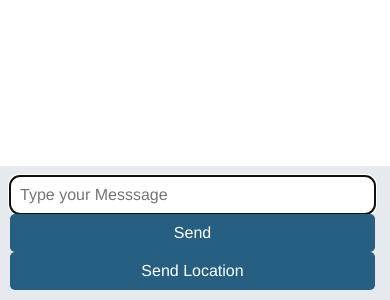
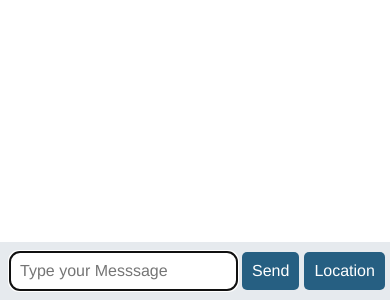
Before and after one commit to Manish-1301/Chat-app, a website: page public/chat.html in a window 390 px wide. Shown: the part 544-844 px from the top of the page. Drawn offline with nearby package versions, Linux system fonts and the light colour scheme; no server answers.

Commit message:
style changes

```diff
--- a/public/chat.html
+++ b/public/chat.html
@@ -17,7 +17,7 @@
             <div class="chat__footer">
                     <input name="message" id="message" type="text" placeholder="Type your Messsage" autofocus autocomplete="off"/>
                     <button id="submit">Send</button>
-                <button id="location"> Send Location</button>
+                <button id="location">Location</button>
             </div>
         </div>
         <script id="message-template" type="text/template">
--- a/public/css/styles2.css
+++ b/public/css/styles2.css
@@ -115,7 +115,7 @@ button:disabled {
     padding: 10px;
 }
 .chat__footer {
-    display: flex;
+    display: inline-flex;
     flex-shrink: 0;
 }
 .chat__footer form {
@@ -158,7 +158,7 @@ button:disabled {
         display: none;
     }
     .chat__footer {
-        flex-direction: column;
+        flex-direction: row;
     }
     .chat__footer form {
         margin-bottom: 10px;
```
